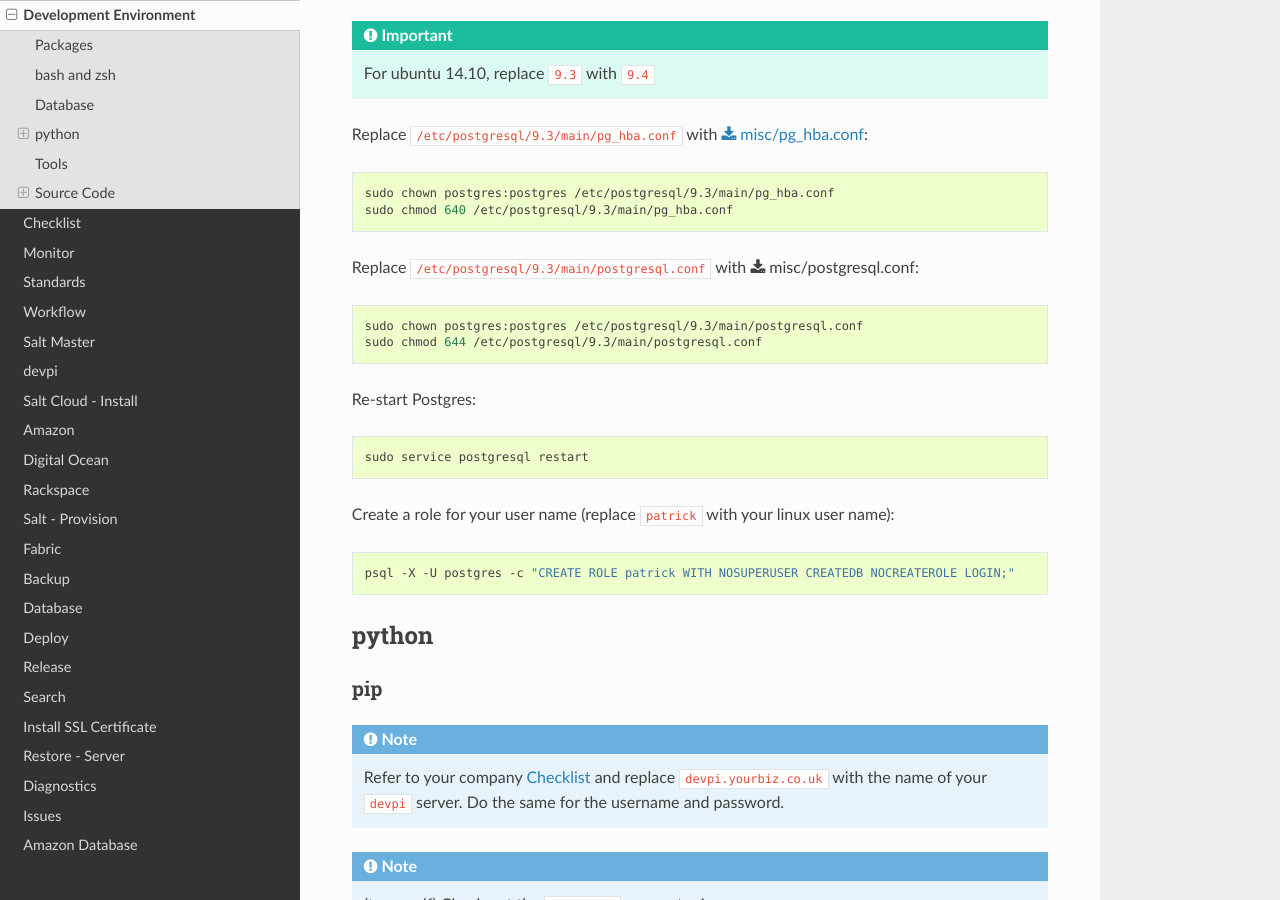
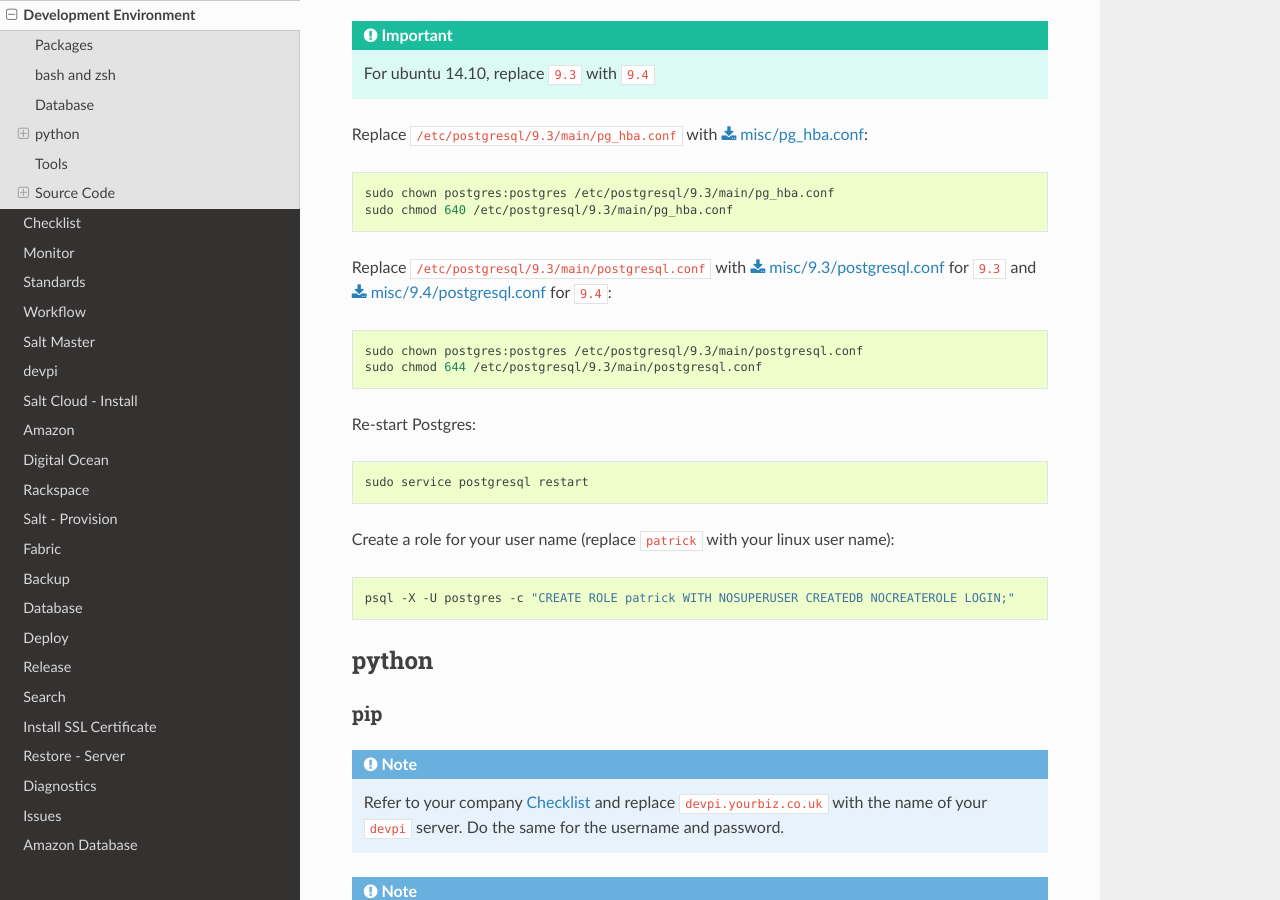
Before and after one commit to pkimber/old-docs-migrated-to-gitlab, a Sphinx documentation site: the page built from source/dev-env.rst, in a window 1280 px wide and 900 px high, scrolled down 1476 px. Built offline with Sphinx 7.4.7 and the Read the Docs theme 2.0.0, drawn with Linux system fonts in a browser that asks for light colours.

Commit message:
postgres 9.4

```diff
--- a/source/dev-env.rst
+++ b/source/dev-env.rst
@@ -68,8 +68,10 @@ with :download:`misc/pg_hba.conf`::
   sudo chown postgres:postgres /etc/postgresql/9.3/main/pg_hba.conf
   sudo chmod 640 /etc/postgresql/9.3/main/pg_hba.conf
 
-Replace ``/etc/postgresql/9.3/main/postgresql.conf``
-with :download:`misc/postgresql.conf`::
+Replace ``/etc/postgresql/9.3/main/postgresql.conf`` with
+:download:`misc/9.3/postgresql.conf` for ``9.3``
+and
+:download:`misc/9.4/postgresql.conf` for ``9.4``::
 
   sudo chown postgres:postgres /etc/postgresql/9.3/main/postgresql.conf
   sudo chmod 644 /etc/postgresql/9.3/main/postgresql.conf
```
